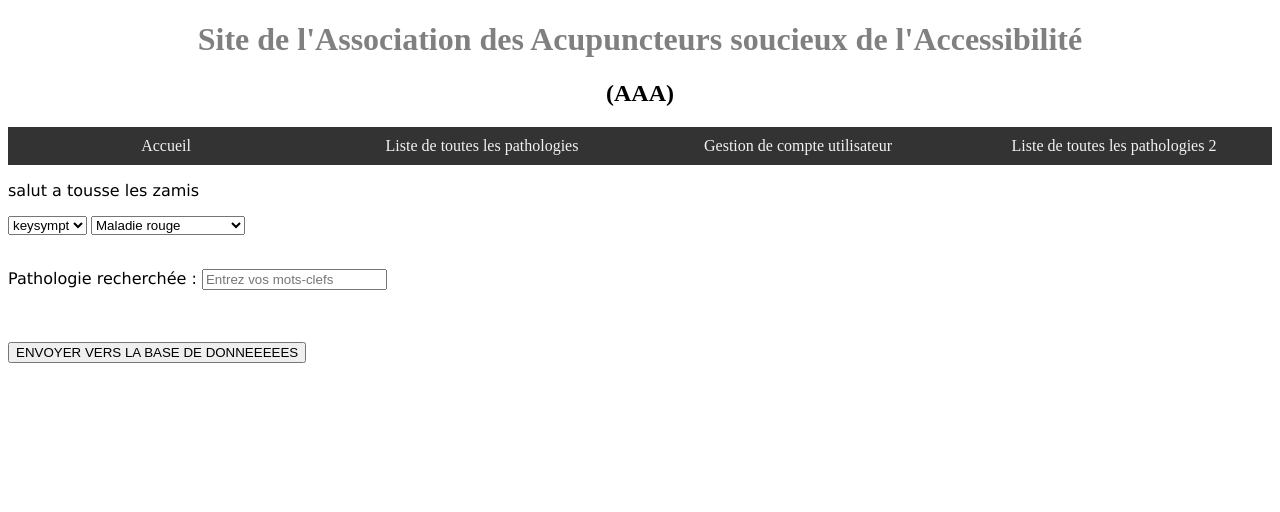
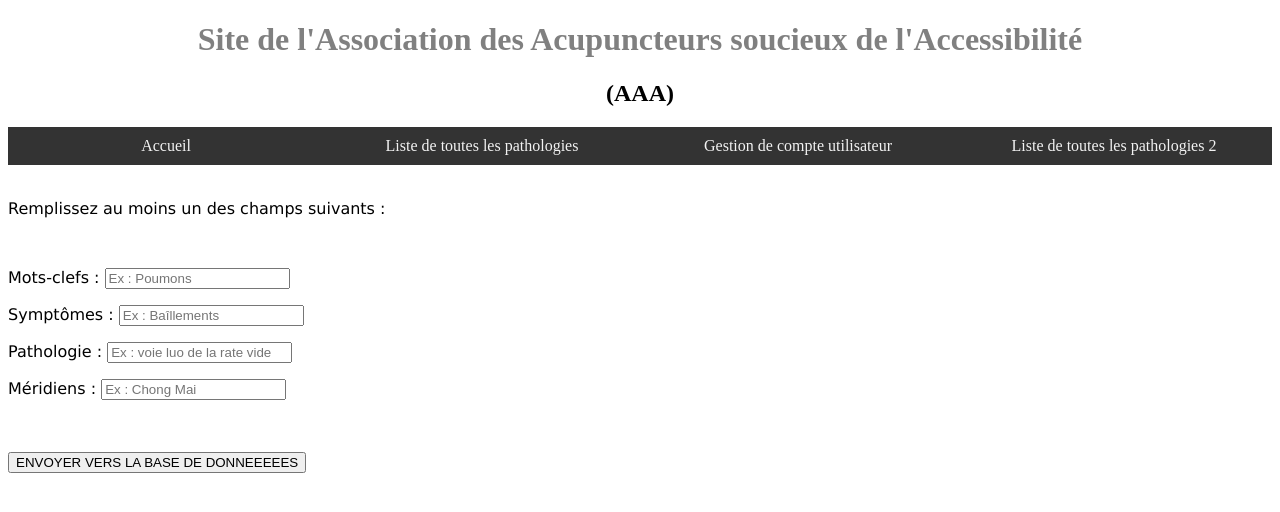
Before and after one commit to tom-test1/TLI, a PHP site: page /page3.html in a window 1280 px wide. Shown: the top 512 px of the page. Run offline with PHP 8.4, Linux system fonts and the light colour scheme.

Commit message:
update v1

```diff
--- a/page3.html
+++ b/page3.html
@@ -29,39 +29,37 @@
 </div>
 
 
-<p>salut a tousse les zamis </p>
 
 <form action="./lancerScript.php">
 
 
-    <select name="param1">
-        <option value="keysympt">keysympt</option>
-        <option value="keysympt">keywords</option>
-        <option value="p">peut etre</option>
-    </select>
+    </br>
+    <p> Remplissez au moins un des champs suivants :</p>
+    <br>
+
+    <p>Mots-clefs :
+        <input type="text" placeholder="Ex : Poumons" id="mot_clef" name="mot_clef">
+    </p>
+
+    <p>Symptômes :
+        <input type="text" placeholder="Ex : Baîllements" id="symptome" name="symptome">
+    </p>
+
+    <p>Pathologie :
+    <input type="text" placeholder="Ex : voie luo de la rate vide" id="patho" name="patho">
+    </p>
+
+    <p>Méridiens :
+        <input type="text" placeholder="Ex : Chong Mai" id="meridien" name="meridien">
+    </p>
 
 
-    <select name ="param2">
-        <optgroup label="maladie RGB">
-            <option value="1">Maladie rouge</option>
-            <option value="2">Maladie bleu</option>
-            <option value="3">Maladie orange fluo</option>
-        </optgroup>
-        <optgroup label="maladie autres">
-            <option value="4">Maladie rx</option>
-            <option value="5">Maladie y</option>
-            <option value="6">Maladie z fluo</option>
-        </optgroup>
-    </select>
+    <br>
 
-    </br>
-    </br>
 
-    <p>Pathologie recherchée :
-    <input type="text" placeholder="Entrez vos mots-clefs" id="mot_clef" name="mot_clef">
-    </p>
 
-    <br>
+
+
     <br>
 
     <input type="submit" value="ENVOYER VERS LA BASE DE DONNEEEEES">
```
Also changed, not shown: lancerScript.php (+19 -58 lines).
